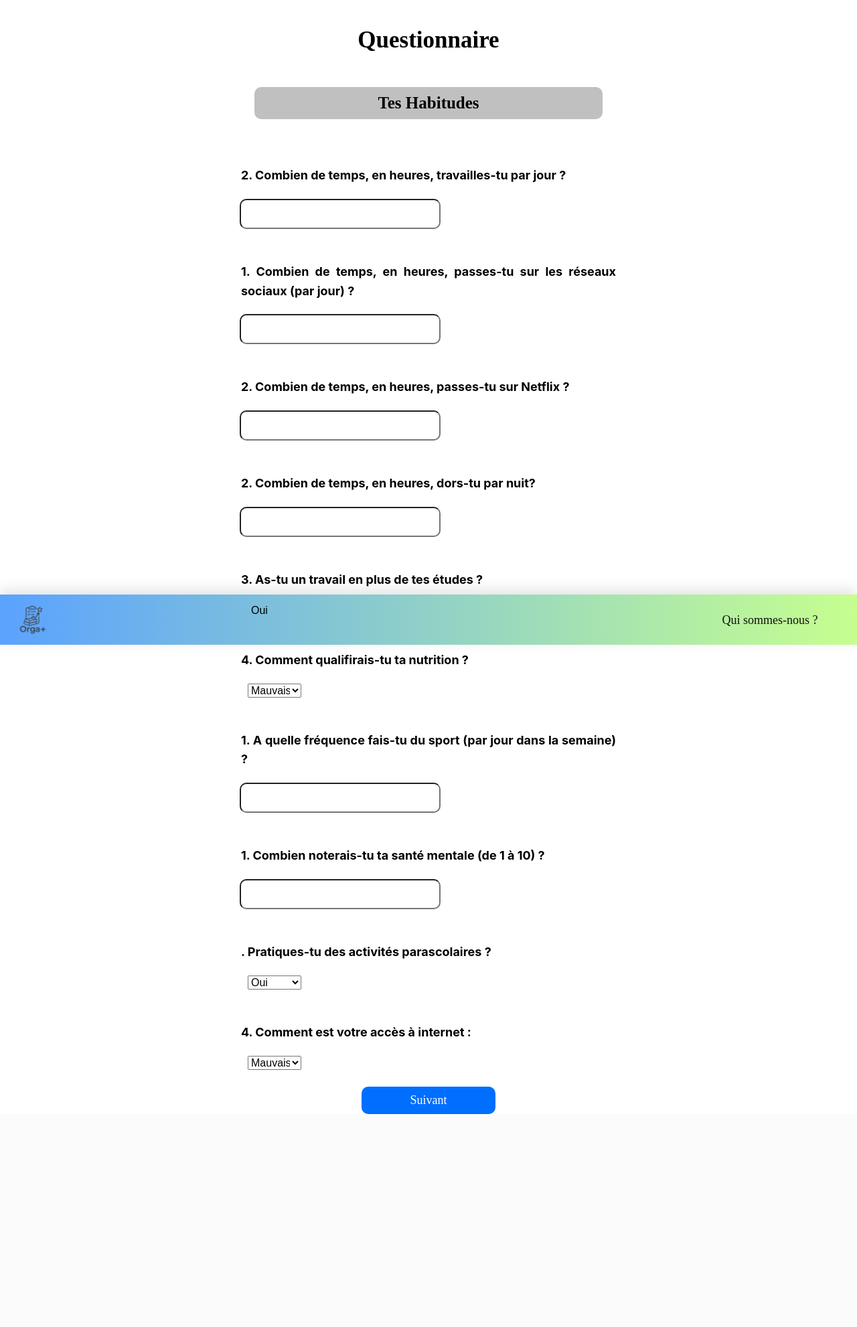
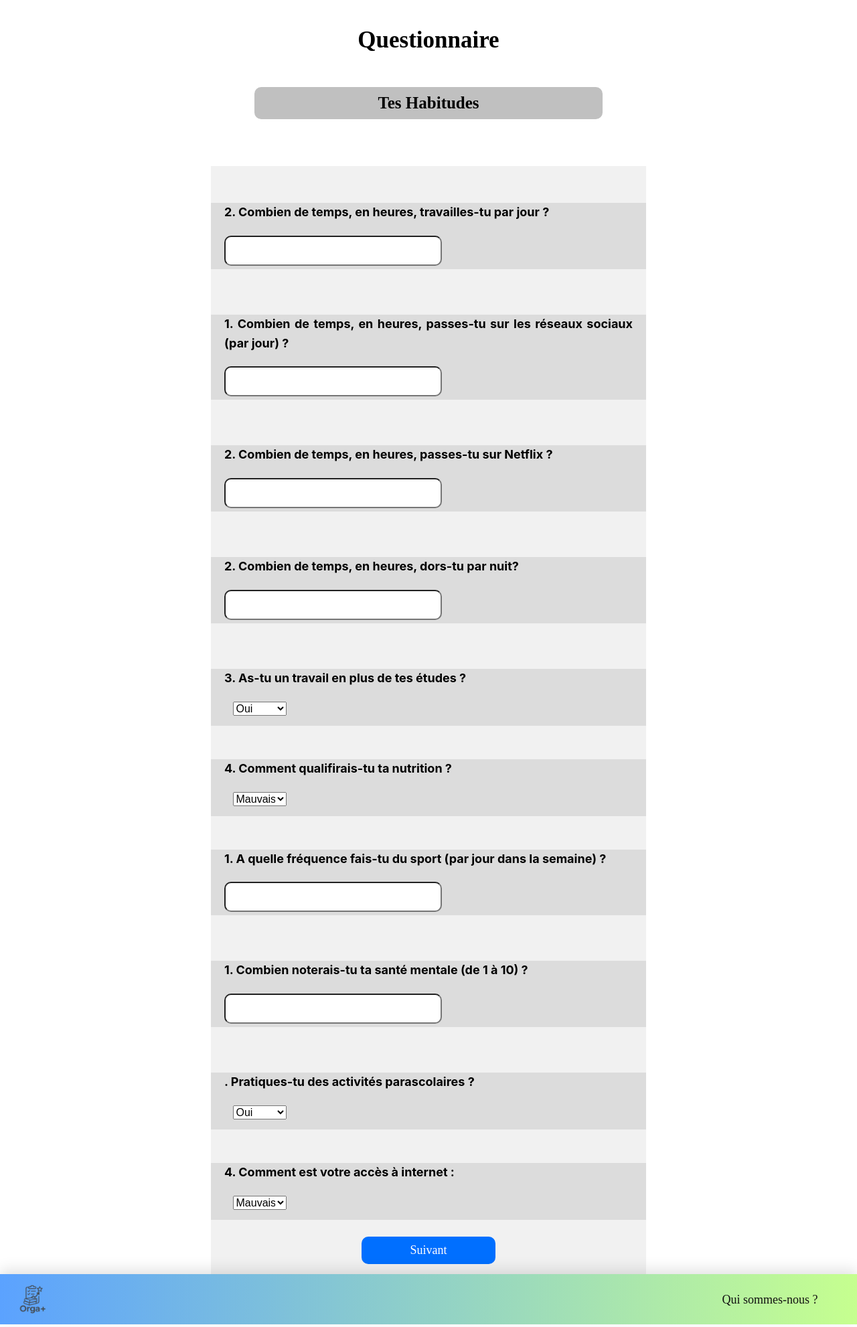
Before and after one commit to Nina253/Orga, a PHP site: page /questionnaire/questionnaire.php in a window 1280 px wide. Shown: the part 75-2057 px from the top of the page at 67% size. Before the commit the page ends 1739 px from the top, so only its background shows below. Run offline with PHP 8.4, Linux system fonts and the light colour scheme.

Commit message:
changemt leger style questionnaire

```diff
--- a/questionnaire/questionnaire.php
+++ b/questionnaire/questionnaire.php
@@ -16,57 +16,77 @@
 
 		<h2 class='h' style='font-family: "Montserrat"'>Tes Habitudes</h2>
 
-		<form action="quest2.php" method="post">
-
+		<form class="formu" action="quest2.php" method="post">
+			<div class="qblock">
 			<p style='font-family: "Inter", sans serif; font-size:18px;font-weight : bolder'>2. Combien de temps, en heures, travailles-tu par jour ?</p>
 			<input class="barre" type="number" step="0.1" name="travail" max="10" min="0" required>
+			</div>
 			<br>
 
+			<div class="qblock">
 			<p style='font-family: "Inter", sans serif; font-size:18px;font-weight : bolder'>1. Combien de temps, en heures, passes-tu sur les réseaux sociaux (par jour) ?</p>
 				<input class="barre" type="number" step="0.1" name="reseaux" max="24" min="0" required>
+				</div>
 			<br>
 
+			<div class="qblock">
 			<p style='font-family: "Inter", sans serif; font-size:18px;font-weight : bolder'>2. Combien de temps, en heures, passes-tu sur Netflix ?</p>
 			<input class="barre" type="number" step="0.1" name="netflix" max="24" min="0" required>
+			</div>
 			<br>
 
+			<div class="qblock">
 			<p style='font-family: "Inter", sans serif; font-size:18px;font-weight : bolder'>2. Combien de temps, en heures, dors-tu par nuit?</p>
 			<input class="barre" type="number" step="0.1" name="dodo" max="10" min="0" required>
+			</div>
 			<br>
 
+			<div class="qblock">
 			<p style='font-family: "Inter", sans serif; font-size:18px;font-weight : bolder'>3. As-tu un travail en plus de tes études ?</p>
 			<select class="lign" name="job" required>
 				<option value="Yes">Oui</option>
 				<option value="No">Non</option>
 			</select>
+			</div>
 
+			<div class="qblock">
 			<p style='font-family: "Inter", sans serif; font-size:18px;font-weight : bolder'>4. Comment qualifirais-tu ta nutrition ?</p>
 			<select class="lign" name="nutr" required>
 				<option value="Poor">Mauvaise</option>
 				<option value="Fair">Correcte</option>
 				<option value="Good">Bonne</option>
 			</select>
+			</div>
 
+			<div class="qblock">
 			<p style='font-family: "Inter", sans serif; font-size:18px;font-weight : bolder'>1. A quelle fréquence fais-tu du sport (par jour dans la semaine) ?</p>
 				<input class="barre" type="number" name="sport" max="6" min="0" required>
+				</div>
 			<br>
 
+			<div class="qblock">
 			<p style='font-family: "Inter", sans serif; font-size:18px;font-weight : bolder'>1. Combien noterais-tu ta santé mentale (de 1 à 10) ?</p>
 				<input class="barre" type="number" name="mental" max="10" min="1" required>
+			</div>
 			<br>
 
+
+			<div class="qblock">
 			<p style='font-family: "Inter", sans serif; font-size:18px;font-weight : bolder'>. Pratiques-tu des activités parascolaires ?</p>
 			<select class="lign" name="para" required>
 				<option value="Yes">Oui</option>
 				<option value="No">Non</option>
 			</select>
+			</div>
 
+			<div class="qblock">
 			<p style='font-family: "Inter", sans serif; font-size:18px;font-weight : bolder'>4. Comment est votre accès à internet :</p>
 			<select class="lign" name="co" required>
 				<option value="Poor">Mauvais</option>
 				<option value="Average">Moyen</option>
 				<option value="Good">Bon</option>
 			</select>
+			</div>
 
 			<button type="submit" class="suivant">Suivant</button>
 
--- a/styles/styles.css
+++ b/styles/styles.css
@@ -308,7 +308,7 @@ z-index: 1;
 
 
 form {
-	width:600px;height:80%;
+	width:650px;
 	margin-left:auto;margin-right:auto;
 }
 
@@ -1081,3 +1081,20 @@ textarea + button {
   background-color: transparent;
   backdrop-filter: none;
 }
+
+.formu{
+  height:1650px;
+  padding-top:5px;
+  background-color:rgb(241, 241, 241);
+}
+
+.formu2{
+  height:400px;
+  padding-top:5px;
+  background-color:rgb(241, 241, 241);
+}
+
+.qblock{
+  background-color:rgb(220, 220, 220);
+  padding-bottom:5px;
+}
```
Also changed, not shown: questionnaire/questionnaire_2.php (+5 -2 lines).
